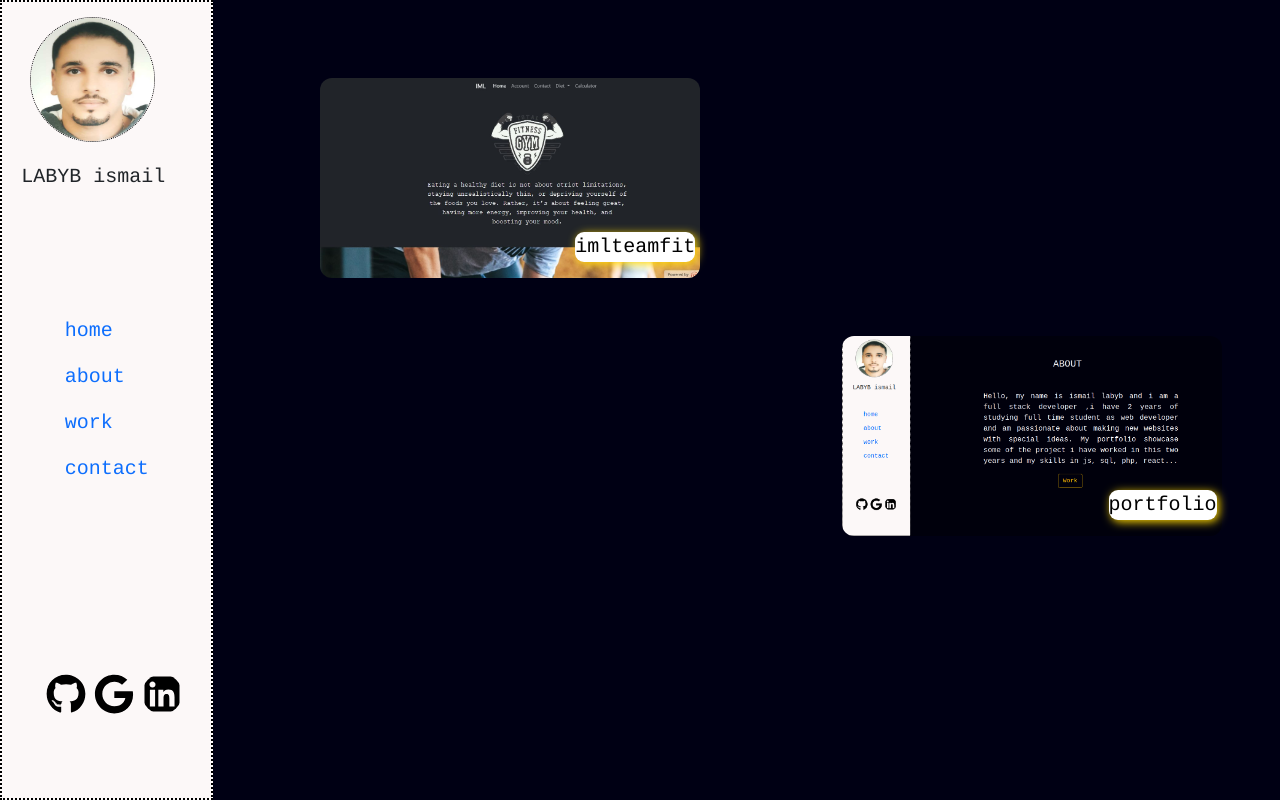
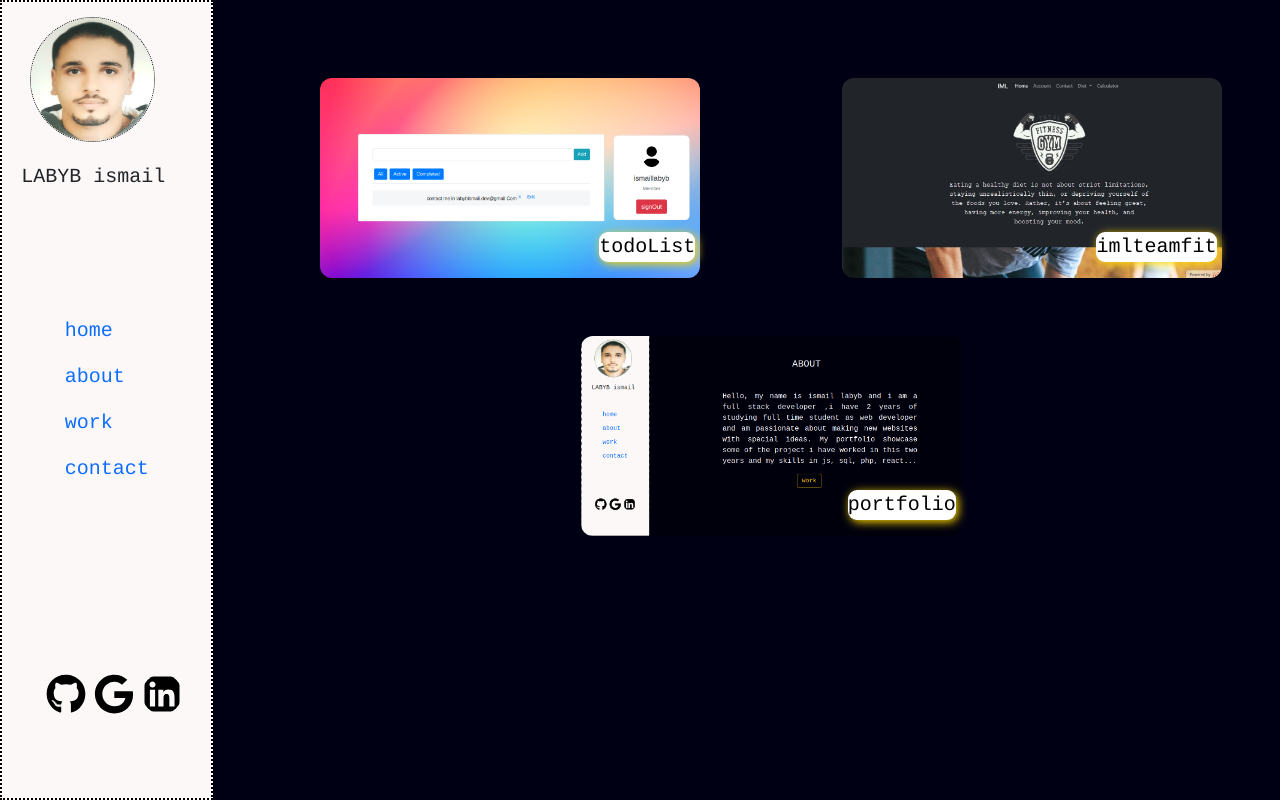
Before and after one commit to labybismail/portfolio1, a React (Create React App) app: page /work in a window 1280 px wide. Built offline with nearby package versions, Linux system fonts and the light colour scheme.

Commit message:
add 3th work card

```diff
--- a/src/components/work.js
+++ b/src/components/work.js
@@ -1,30 +1,31 @@
-import card1Img from './img/card2Img.jpeg';
+import card1Img from './img/card1img.png';
+import card2Img from './img/card2Img.jpeg';
 import card3Img from './img/card3Img.png';
 export default function Work(){
     const card1Style = {backgroundImage: `url(${card1Img})`};
-    const card2Style = {backgroundImage: `url(${card1Img})`};
+    const card2Style = {backgroundImage: `url(${card2Img})`};
     const card3Style = {backgroundImage: `url(${card3Img})`};
     const pStyle={bottom:"0",right:"5px",position:"absolute",boxShadow:"2px 2px 10px gold",borderRadius:"9px",backgroundColor:"white",color:'black'}
     return(
         <div className="col-10" style={{backgroundColor:"rgb(0,0,20)",height:"100vh"}}>
             <div className="col-12 d-flex " style={{marginTop: "70px"}}>
                 <div className="col-4 offset-1 " style={{height: "30%"}} >
-                    <a href="https://imlteamfit.000webhostapp.com" >
+                    <a href="https://hard-hitting-appeal.000webhostapp.com" >
                         <div className="m-2 cardsStyle " style={card1Style}>
-                            <p className="fs-5" style={pStyle}>imlteamfit</p>
+                            <p className="fs-5" style={pStyle}>todoList</p>
                         </div>
                     </a>
                 </div>
-                {/* <div className="col-4 offset-2 ">
+                <div className="col-4 offset-2 ">
                     <a href="https://imlteamfit.000webhostapp.com" >
                         <div className="m-2 cardsStyle" style={card2Style}>
                             <p className="fs-5" style={pStyle}>imlteamfit</p>
                     </div>
                     </a>
-                </div> */}
+                </div>
             </div>
             <div className="col-12">
-                <div className="col-4 offset-7  " style={{height: "30%",marginTop: "50px"}} >
+                <div className="col-4 offset-4  " style={{height: "30%",marginTop: "50px"}} >
                     <a href="https://labybportfolio.netlify.app" >
                         <div className="m-2 cardsStyle" style={card3Style}>
                             <p className="fs-5" style={pStyle}>portfolio</p>
```
Also changed, not shown: src/components/img/card1img.png (added).
